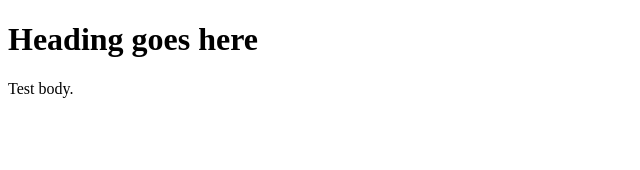
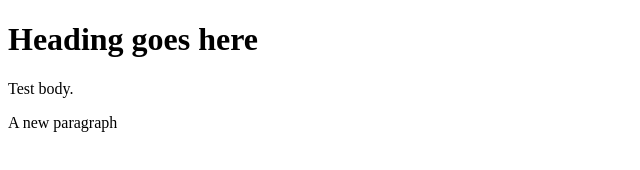
Before and after one commit to tbarmann/swimlanes_test, a plain HTML site: page index.htm in a window 1280 px wide. Shown: the whole page, without its empty margins (0-640 px from the left). Drawn offline with Linux system fonts and the light colour scheme.

Commit message:
Added another paragraph [finishes #116615083]

```diff
--- a/index.htm
+++ b/index.htm
@@ -6,7 +6,7 @@
 <body>
 <h1>Heading goes here</h1>
 <p>Test body.</p>
-
+<p>A new paragraph</p>
 
 
 </body>
```
